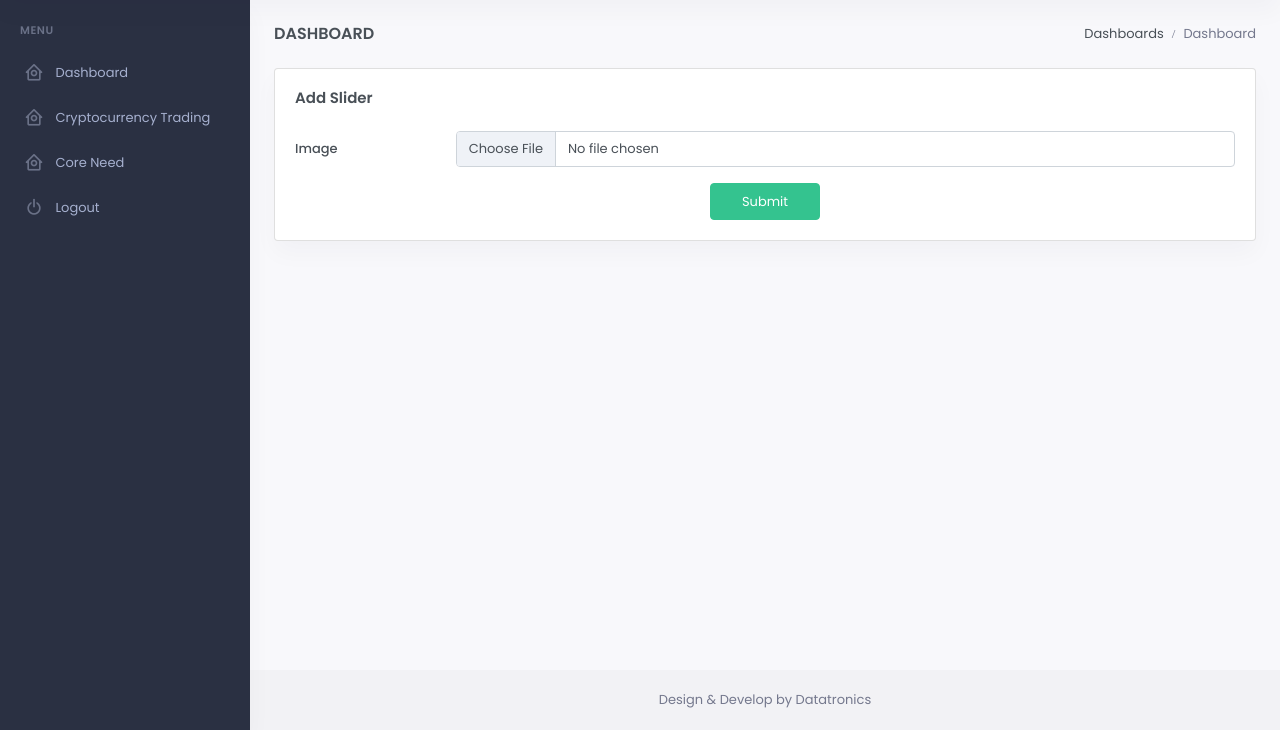
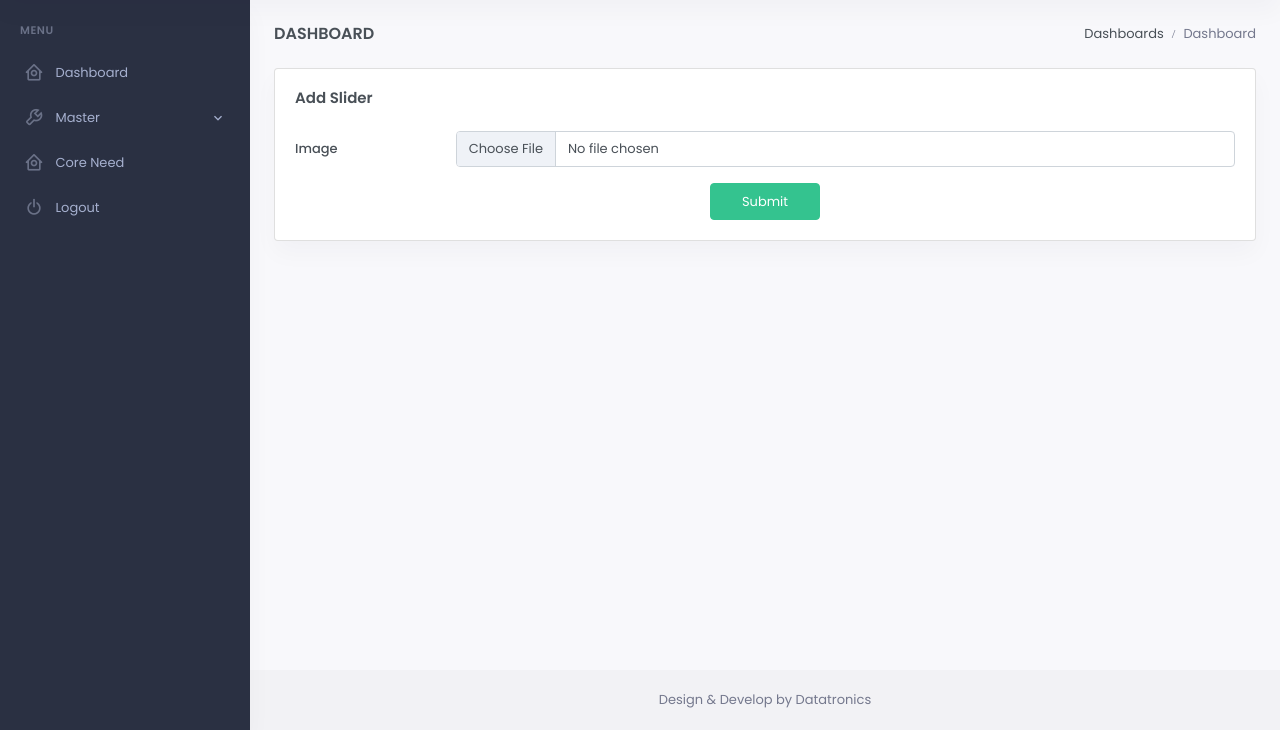
Before and after one commit to pritamkhanofficial/welth-watcher-management, a CodeIgniter 4 app: template app/Views/slider/add.php in a window 1280 px wide. Shown: the part 70-800 px from the top of the page. Run offline with PHP 8.4 and a stand-in for CodeIgniter, Linux system fonts and the light colour scheme; the template is opened without the code that fills it, so the values that code supplies are empty; some libraries are stand-ins or nearby versions.

Commit message:
sidebar changes

```diff
--- a/app/Views/component/back/sidebar.php
+++ b/app/Views/component/back/sidebar.php
@@ -11,25 +11,34 @@
                  <li>
                      <a href="<?=base_url('back-panel/dashboard')?>" class="waves-effect">
                          <i class="bx bx-home-circle"></i>
-                    <span >Dashboard</span>
+                         <span>Dashboard</span>
                      </a>
                  </li>
                  <li>
-                <a href="<?=base_url('back-panel/cryptocurrency-trading')?>" class="waves-effect">
+                     <a href="javascript: void(0);" class="has-arrow waves-effect">
+                         <i class="bx bx-wrench"></i>
+                         <span key="t-master">Master</span>
+                     </a>
+                     <ul class="sub-menu" aria-expanded="false">
+                         <li><a href="#" key="t-default">Sub Menu</a></li>
+                     </ul>
+                 </li>
+                 <!-- <li>
+                <a href="< ?=base_url('back-panel/cryptocurrency-trading')?>" class="waves-effect">
                 <i class="bx bx-home-circle"></i>
                     <span >Cryptocurrency Trading</span>
                 </a>
-            </li>
+            </li> -->
                  <li>
                      <a href="<?=base_url('back-panel/core-need')?>" class="waves-effect">
                          <i class="bx bx-home-circle"></i>
-                    <span >Core Need</span>
+                         <span>Core Need</span>
                      </a>
                  </li>
                  <li>
                      <a href="<?=base_url('back-panel/logout')?>" class="waves-effect">
                          <i class="bx bx-power-off"></i>
-                    <span >Logout</span>
+                         <span>Logout</span>
                      </a>
                  </li>
              </ul>
```
Lines whose indentation alone changed are shown as unchanged.
